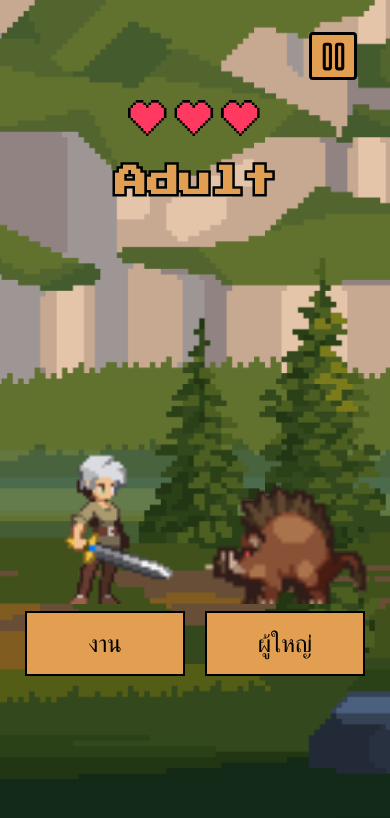
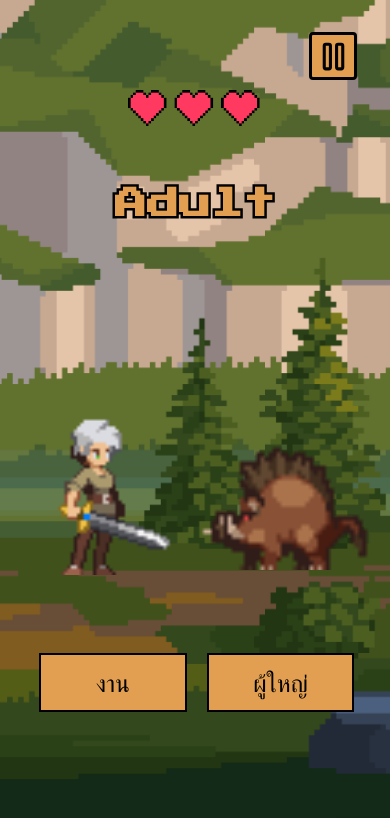
Before and after one commit to patdanai767/CEFR-Monster-Game, a React (Vite) app in the folder app/: page /Game/1 in a window 390 px wide. Shown: the top 818 px of the page. Built offline with nearby package versions, Linux system fonts and the light colour scheme.

Commit message:
responsive-update(Heartgame)

```diff
--- a/app/src/components/Modal/LoseModal.jsx
+++ b/app/src/components/Modal/LoseModal.jsx
@@ -10,7 +10,7 @@ export default function LoseModal() {
   };
 
   return (
-    <div className="justify-items-center absolute top-[200px] w-full font-game">
+    <div className="justify-items-center absolute top-[200px] w-full font-game z-[1000]">
       <div className="text-[32px] drop-shadow-2xl text-[#C76735] text-stroke-orange">
         YOU LOSE
       </div>
--- a/app/src/components/Modal/PauseModal.jsx
+++ b/app/src/components/Modal/PauseModal.jsx
@@ -21,7 +21,7 @@ export default function PauseModal({ setIsPause, setIsRunning }) {
   };
 
   return (
-    <div className="justify-items-center absolute top-[220px] w-full font-game">
+    <div className="justify-items-center absolute top-[220px] w-full font-game z-[1000]">
       <div>
         {isVolumeOn ? (
           <div className="left-[40%] -top-10 justify-items-center content-center absolute w-[80px] h-[80px] rounded-[100%] border-3 bg-[#E29F51]">
--- a/app/src/components/Modal/WinModal.jsx
+++ b/app/src/components/Modal/WinModal.jsx
@@ -10,7 +10,7 @@ export default function WinModal() {
   };
 
   return (
-    <div className="justify-items-center absolute top-[200px] w-full font-game">
+    <div className="justify-items-center absolute top-[200px] w-full font-game z-[1000]">
       <div className="text-[32px] drop-shadow-2xl text-[#2E5B3F] text-stroke-lime">
         YOU WIN
       </div>
--- a/app/src/pages/Game/Game.jsx
+++ b/app/src/pages/Game/Game.jsx
@@ -145,7 +145,7 @@ export default function Game() {
 
   return (
     <div
-      className="grid bg-no-repeat bg-cover h-screen justify-center"
+      className="overflow-hidden grid bg-no-repeat bg-cover h-screen justify-center"
       style={{ backgroundImage: `url(${bgImage})` }}
     >
       {isend ? (
@@ -166,7 +166,7 @@ export default function Game() {
       {isPause ? "" : <PauseModal setIsPause={setIsPause} />}
 
       <div className='h-[70vh] font-bold text-[#E29F51] font-[family-name:"Press Start 2P"]'>
-        <div className="w-full mt-[40px] absolute top-[60px] justify-items-center right-[0.5px]">
+        <div className="w-full  flex justify-center p-[90px] right-[0.5px] h-[10px]">
           <img className="w-[134px] h-[36px]  " src={HeartImage} alt="Heart" />
         </div>
         <div
@@ -174,19 +174,19 @@ export default function Game() {
             isend && isPause && isWin ? "" : "invisible"
           } font-game`}
         >
-          <div className="mt-[158px] text-[32px]  text-center text-stroke-black">
+          <div className=" text-[32px]  text-center text-stroke-black">
             {wordsA1[Quest].word}
           </div>
         </div>
-        <div className="gif_box pt-50 flex justify-center">
+        <div className="gif_box relative  justify-items-center ">
           <img
-            className="w-[197px] h-[246px] pb-12"
+            className=" z-[0] w-[204.12px] h-[255.15px] top-[16.59vh] pb-12 absolute left-[-15%]"
             src={humanImage}
             alt="Human"
           />
           <div className="pt-14.5">
             <img
-              className="w-[196px] h-[140px]"
+              className="w-[196px] h-[145.53px] top-[23.3vh] absolute"
               src={monsterImage}
               alt="Monster"
             />
@@ -194,20 +194,20 @@ export default function Game() {
         </div>
       </div>
       <div className={`${isend && isPause && isWin ? "" : "hidden"}`}>
-        <div className="box2 h-[30vh]">
+        <div className="box2 top-[75%] absolute left-[10%]">
           <div className="w-full inline-flex gap-5 justify-center pt-5">
             {ch1 !== null && ch2 !== null && Quest !== null && (
               <>
                 <button
                   onClick={() => Correctornot(ch1)}
-                  className="w-[160px] h-[65px] bg-[#E29F51] text-center border-2 text-2xl"
+                  className="w-[17.5vh] h-[7vh] bg-[#E29F51] text-center border-2 text-2xl"
                 >
                   {wordsA1[ch1].answer}
                 </button>
                 <button
                   onClick={() => Correctornot(ch2)}
                   type="button"
-                  className="w-[160px] h-[65px] bg-[#E29F51] text-center border-2 text-2xl"
+                  className="w-[17.5vh] h-[7vh] bg-[#E29F51] text-center border-2 text-2xl"
                 >
                   {wordsA1[ch2].answer}
                 </button>
```
